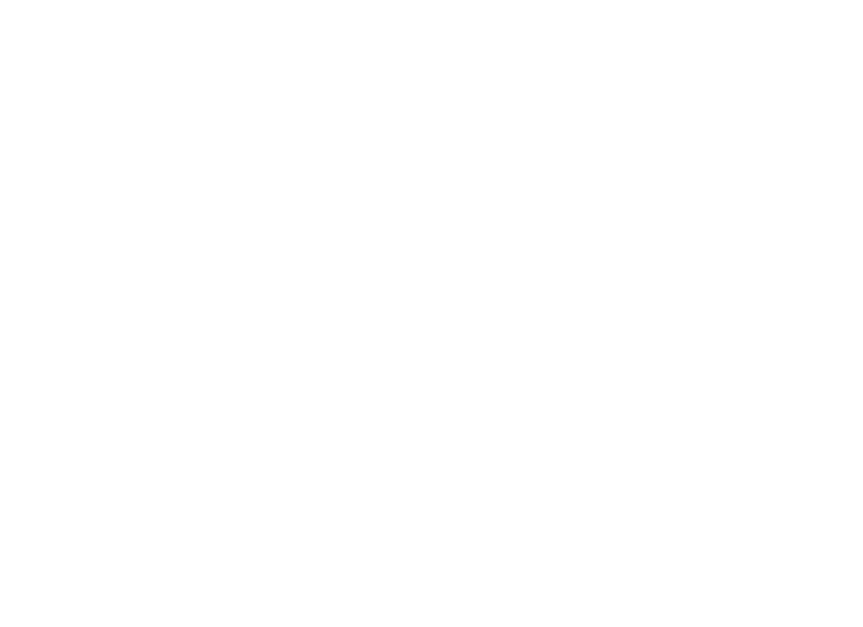
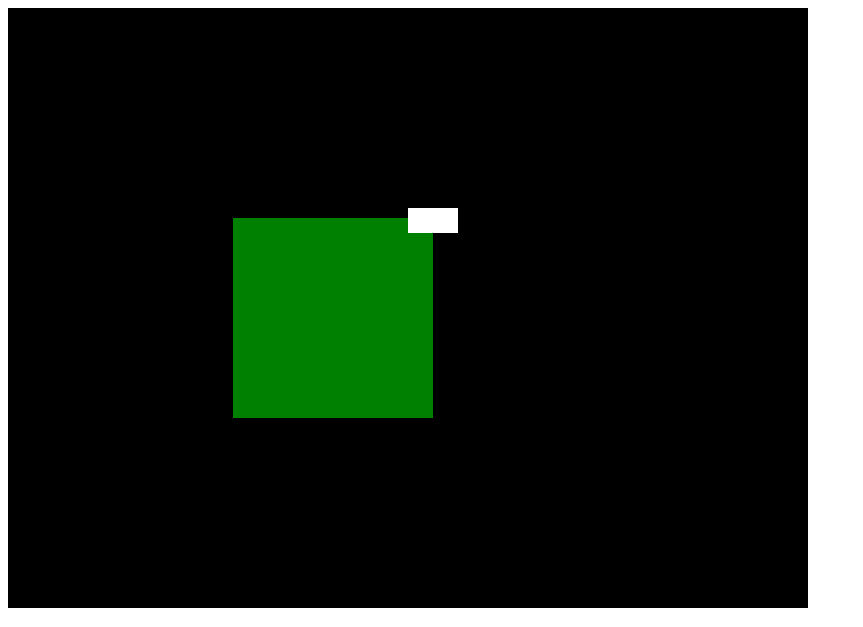
Before and after one commit to awiles808/Pong, a plain HTML site: page index.html in a window 1280 px wide. Shown: the top 627 px of the page, without its empty margins (0-863 px from the left). Drawn offline with Linux system fonts and the light colour scheme.

Commit message:
Added Canvas

```diff
--- a/index.html
+++ b/index.html
@@ -4,9 +4,13 @@
   <meta charset="UTF-8">
   <meta name="viewport" content="width=device-width, initial-scale=1.0">
   <meta http-equiv="X-UA-Compatible" content="ie=edge">
-  <title>Document</title>
+  <link rel="stylesheet" type="text/css" href="main.css">
+  <canvas id="pongCanvas" width="800" height="600"></canvas>
+
+  <title>Pong</title>
 </head>
 <body>
-
+<h1>This is PONG</h1>
+<script src="script.js"></script>
 </body>
 </html>
--- /dev/null
+++ b/script.js
@@ -0,0 +1,24 @@
+var canvas;
+var canvasContext;
+
+
+
+window.onload = function() {
+  // alert('Am I connetected?');
+  canvas = document.getElementById('pongCanvas');
+  canvasContext = canvas.getContext('2d');
+  drawCanvas();
+  drawCanvas();
+  drawCanvas();
+}
+function drawCanvas(){
+  console.log('called drawCanvas()?!');
+  canvasContext.fillStyle = 'black';
+  canvasContext.fillRect(0,0,canvas.width,canvas.height);
+  canvasContext.fillStyle = 'green';
+  canvasContext.fillRect(225,210,200,200);
+  canvasContext.fillStyle = 'white';
+  canvasContext.fillRect(canvas.width/2,200,50,25);
+
+
+}
```
Also changed, not shown: index.css (deleted), index.js (deleted), main.css (added).
